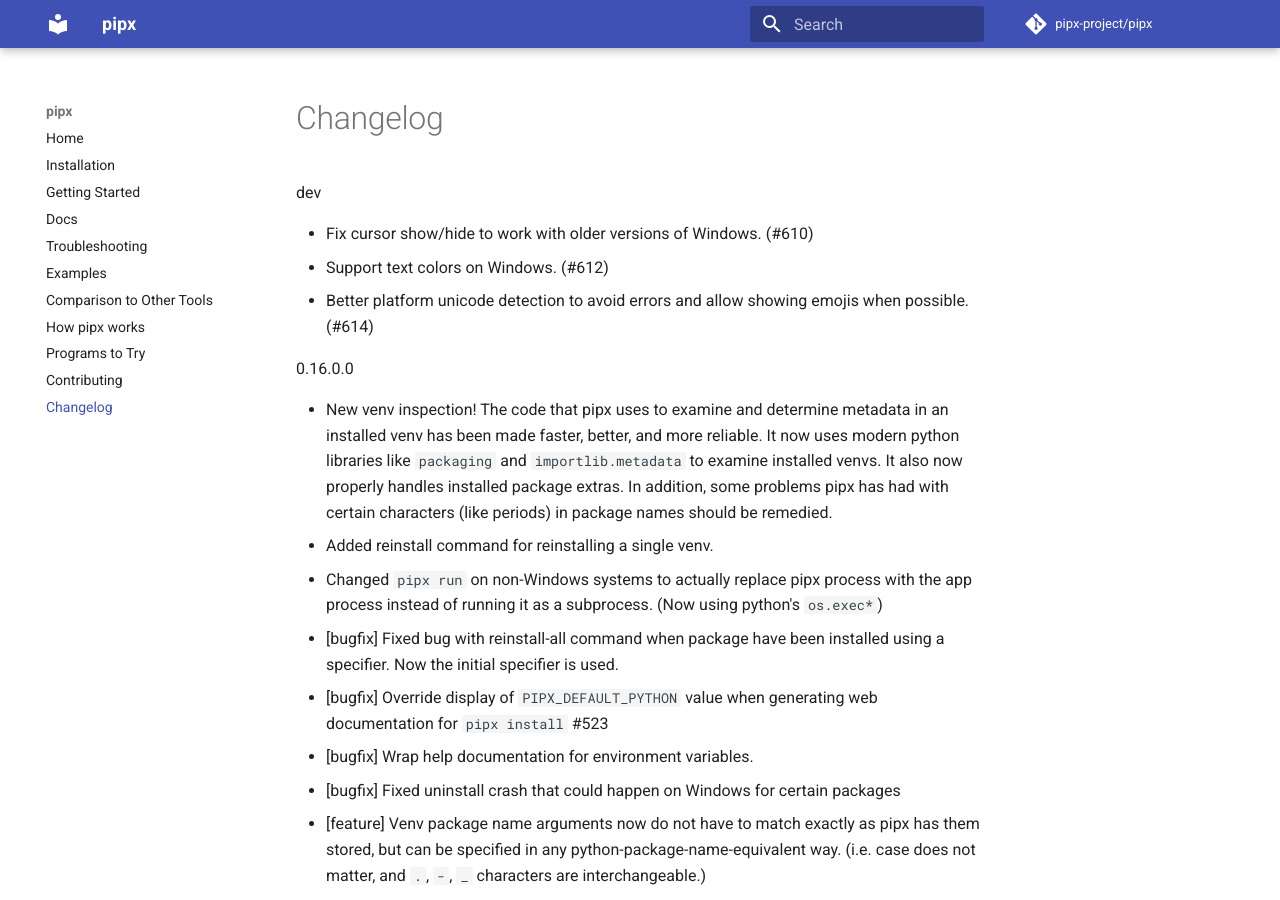
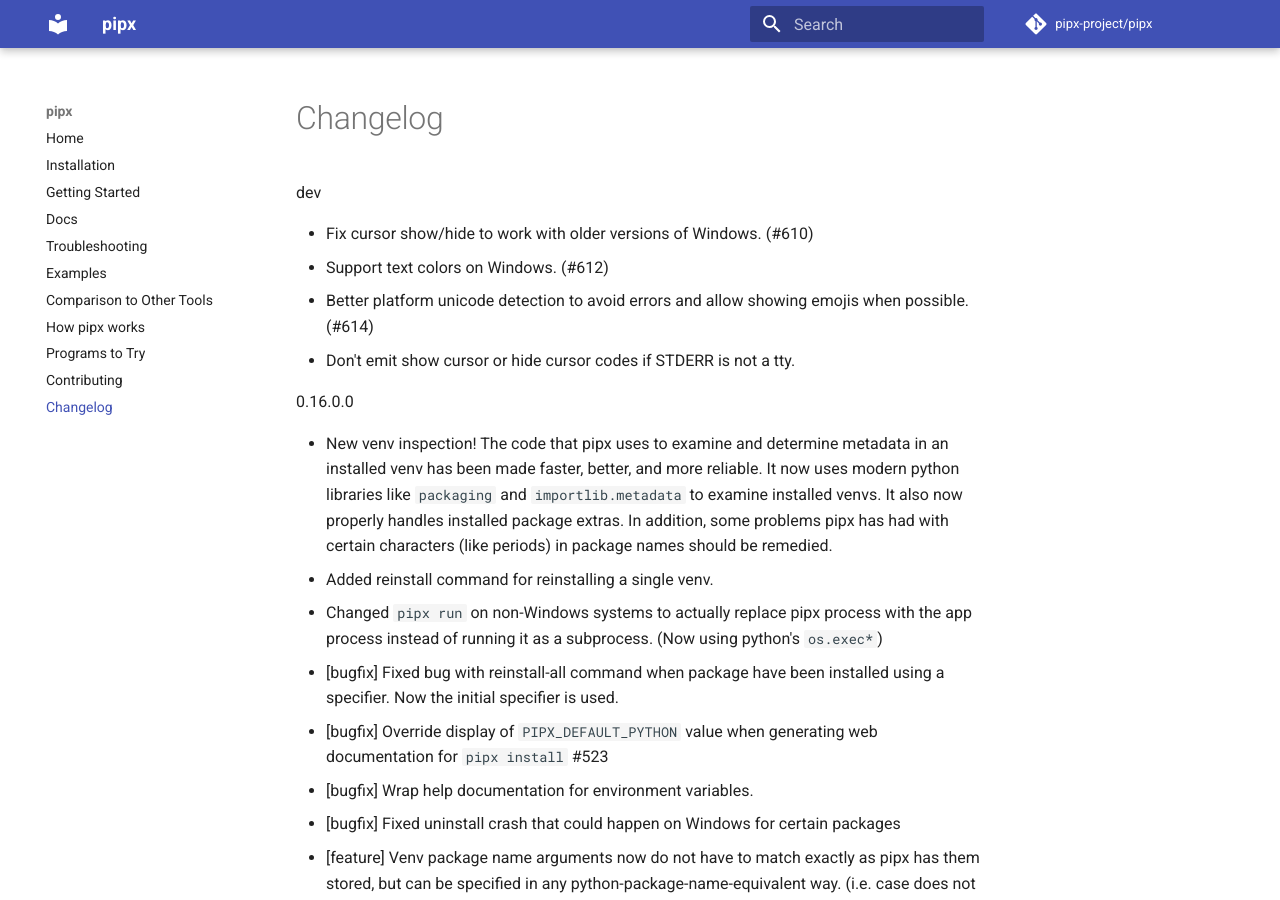
Before and after one commit to pypa/pipx, an MkDocs documentation site: the page built from docs/changelog.md, in a window 1280 px wide and 900 px high. Built offline with MkDocs 1.6.1 and Material for MkDocs 9.7.7, drawn with Linux system fonts in a browser that asks for light colours; comment, search, counter and statistics services are not loaded.

Commit message:
Add changelog entry.

```diff
--- a/docs/changelog.md
+++ b/docs/changelog.md
@@ -3,6 +3,7 @@
 - Fix cursor show/hide to work with older versions of Windows. (#610)
 - Support text colors on Windows. (#612)
 - Better platform unicode detection to avoid errors and allow showing emojis when possible. (#614)
+- Don't emit show cursor or hide cursor codes if STDERR is not a tty.
 
 0.16.0.0
 
```
